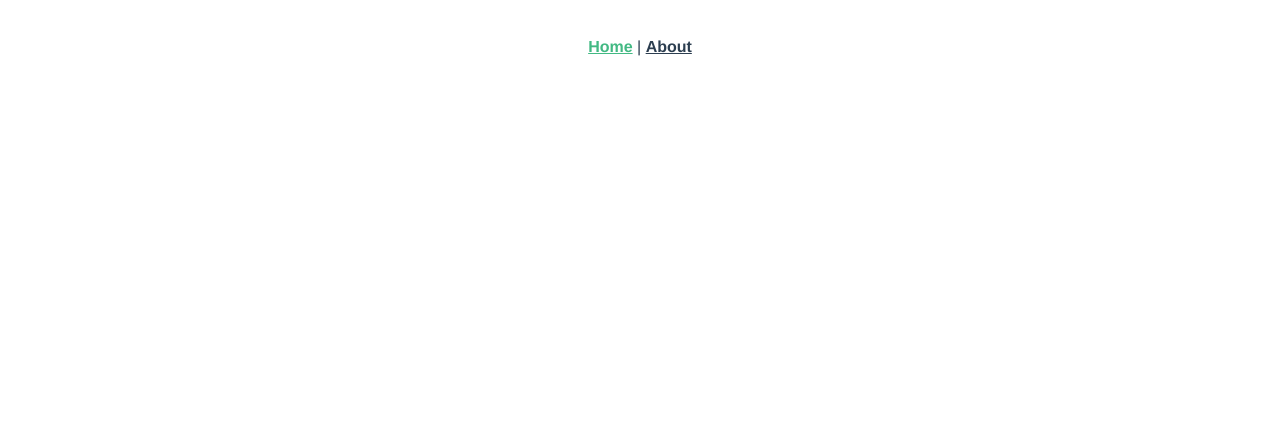
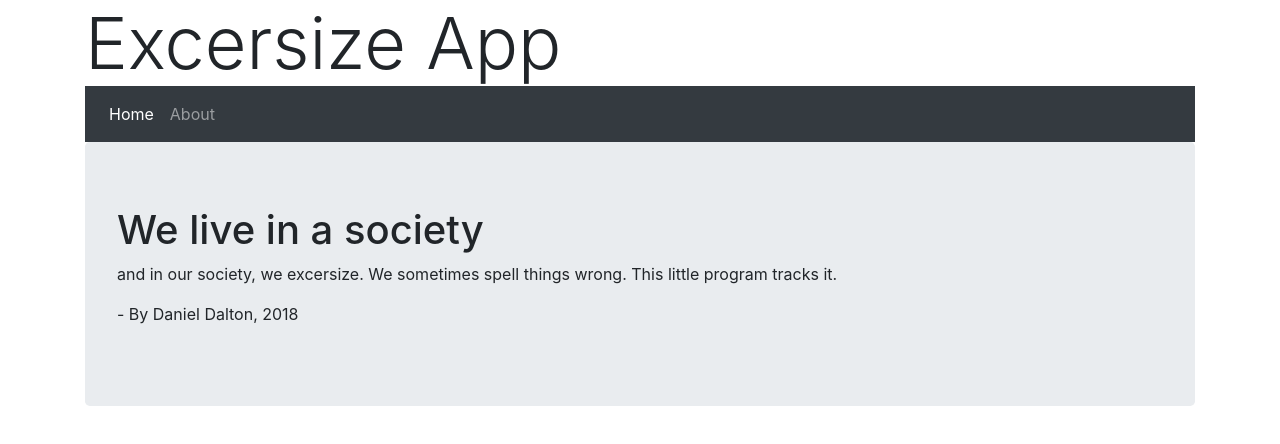
Before and after one commit to dandalton1/excersize-app, a Vue app: page / in a window 1280 px wide. Shown: the top 444 px of the page. Built offline with nearby package versions, Linux system fonts and the light colour scheme.

Commit message:
started with front-end
Signed-off-by: Danny Dalton <daltond2@hawkmail.newpaltz.edu>

```diff
--- a/package.json
+++ b/package.json
@@ -14,7 +14,10 @@
     "js-sha512": "^0.8.0",
     "mongodb": "^3.1.10",
     "vue": "^2.5.17",
-    "vue-router": "^3.0.1"
+    "vue-router": "^3.0.1",
+    "bootstrap": "^4.1.3",
+    "jquery": "^3.3.1",
+    "popper.js": "^1.14.6"
   },
   "devDependencies": {
     "@vue/cli-plugin-babel": "^3.0.5",
--- a/src/App.vue
+++ b/src/App.vue
@@ -1,28 +1,26 @@
 <template>
-  <div id="app">
-    <div id="nav">
-      <router-link to="/">Home</router-link> |
-      <router-link to="/about">About</router-link>
+  <div id="app" class="container">
+    <div class="display-3">
+      Excersize App
     </div>
+    <Nav />
+    <router-view />
   </div>
 </template>
 
-<style lang="scss">
-#app {
-  font-family: 'Avenir', Helvetica, Arial, sans-serif;
-  -webkit-font-smoothing: antialiased;
-  -moz-osx-font-smoothing: grayscale;
-  text-align: center;
-  color: #2c3e50;
-}
-#nav {
-  padding: 30px;
-  a {
-    font-weight: bold;
-    color: #2c3e50;
-    &.router-link-exact-active {
-      color: #42b983;
-    }
+<script>
+import Nav from "@/components/Nav"
+
+export default {
+  name: "app",
+  components: {
+    Nav: Nav
   }
 }
+</script>
+
+
+<style lang="scss">
+@import "../node_modules/bootstrap/scss/bootstrap.scss";
+@import "global.scss";
 </style>
--- a/src/components/HelloWorld.vue
+++ /dev/null
@@ -1,58 +0,0 @@
-<template>
-  <div class="hello">
-    <h1>{{ msg }}</h1>
-    <p>
-      For guide and recipes on how to configure / customize this project,<br>
-      check out the
-      <a href="https://cli.vuejs.org" target="_blank" rel="noopener">vue-cli documentation</a>.
-    </p>
-    <h3>Installed CLI Plugins</h3>
-    <ul>
-      <li><a href="https://github.com/vuejs/vue-cli/tree/dev/packages/%40vue/cli-plugin-babel" target="_blank" rel="noopener">babel</a></li>
-      <li><a href="https://github.com/vuejs/vue-cli/tree/dev/packages/%40vue/cli-plugin-eslint" target="_blank" rel="noopener">eslint</a></li>
-    </ul>
-    <h3>Essential Links</h3>
-    <ul>
-      <li><a href="https://vuejs.org" target="_blank" rel="noopener">Core Docs</a></li>
-      <li><a href="https://forum.vuejs.org" target="_blank" rel="noopener">Forum</a></li>
-      <li><a href="https://chat.vuejs.org" target="_blank" rel="noopener">Community Chat</a></li>
-      <li><a href="https://twitter.com/vuejs" target="_blank" rel="noopener">Twitter</a></li>
-      <li><a href="https://news.vuejs.org" target="_blank" rel="noopener">News</a></li>
-    </ul>
-    <h3>Ecosystem</h3>
-    <ul>
-      <li><a href="https://router.vuejs.org" target="_blank" rel="noopener">vue-router</a></li>
-      <li><a href="https://vuex.vuejs.org" target="_blank" rel="noopener">vuex</a></li>
-      <li><a href="https://github.com/vuejs/vue-devtools#vue-devtools" target="_blank" rel="noopener">vue-devtools</a></li>
-      <li><a href="https://vue-loader.vuejs.org" target="_blank" rel="noopener">vue-loader</a></li>
-      <li><a href="https://github.com/vuejs/awesome-vue" target="_blank" rel="noopener">awesome-vue</a></li>
-    </ul>
-  </div>
-</template>
-
-<script>
-export default {
-  name: 'HelloWorld',
-  props: {
-    msg: String
-  }
-}
-</script>
-
-<!-- Add "scoped" attribute to limit CSS to this component only -->
-<style scoped lang="scss">
-h3 {
-  margin: 40px 0 0;
-}
-ul {
-  list-style-type: none;
-  padding: 0;
-}
-li {
-  display: inline-block;
-  margin: 0 10px;
-}
-a {
-  color: #42b983;
-}
-</style>
--- /dev/null
+++ b/src/components/Nav.vue
@@ -0,0 +1,12 @@
+<template>
+    <nav class="navbar navbar-expand-lg navbar-dark bg-dark">
+        <ul class="nav navbar-nav navbar-right">
+            <li class="nav-item">
+                <router-link class="nav-link" exact-active-class="active" to="/">Home</router-link>
+            </li>
+            <li class="nav-item">
+                <router-link class="nav-link" exact-active-class="active" to="/about">About</router-link>
+            </li>
+        </ul>
+    </nav>
+</template>
--- a/src/router.js
+++ b/src/router.js
@@ -1,6 +1,7 @@
 import Vue from 'vue'
 import Router from 'vue-router'
 import Home from './views/Home.vue'
+import About from './views/About.vue'
 
 Vue.use(Router)
 
@@ -16,10 +17,7 @@ export default new Router({
     {
       path: '/about',
       name: 'about',
-      // route level code-splitting
-      // this generates a separate chunk (about.[hash].js) for this route
-      // which is lazy-loaded when the route is visited.
-      component: () => import(/* webpackChunkName: "about" */ './views/About.vue')
+      component: About
     }
   ]
 })
--- a/src/views/Home.vue
+++ b/src/views/Home.vue
@@ -1,18 +1,15 @@
 <template>
   <div class="home">
-    <img alt="Vue logo" src="../assets/logo.png">
-    <HelloWorld msg="Welcome to Your Vue.js App"/>
+    <div class="jumbotron">
+      <h1>We live in a society</h1>
+      <p>and in our society, we excersize. We sometimes spell things wrong. This little program tracks it.</p>
+      <p>- By Daniel Dalton, 2018</p>
+    </div>
   </div>
 </template>
 
 <script>
-// @ is an alias to /src
-import HelloWorld from '@/components/HelloWorld.vue'
-
 export default {
-  name: 'home',
-  components: {
-    HelloWorld
-  }
+  name: "home"
 }
 </script>
```
Also changed, not shown: src/global.scss (added), src/services/api_access.js (added), 2 other files (tests, documents, lock files or other folders).
